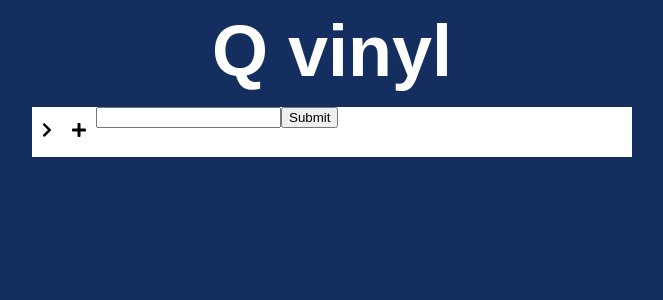
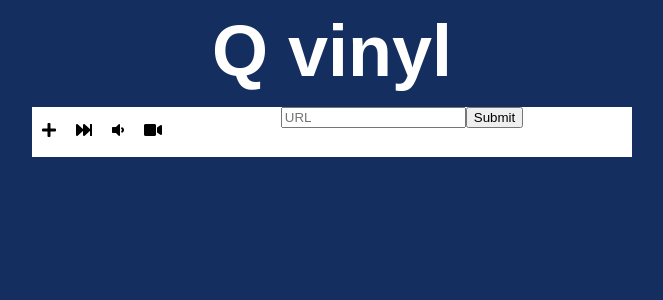
Before and after one commit to Qvinyl/Qvinyl, a React (Create React App) app: page / in a window 1280 px wide. Both pictures are taken after a click on the link 355 px from the left and 132 px from the top of the page. Shown: the top 300 px of the page, without its empty margins (308-971 px from the left). Built offline with nearby package versions, Linux system fonts and the light colour scheme.

Commit message:
cleaned up buttons and added volume control

```diff
--- a/src/Player.js
+++ b/src/Player.js
@@ -6,70 +6,133 @@ class Player extends Component {
 	constructor (props) {
 		super(props)
 		this.state = {
-			isHidden: true,
+			hiddenVideo: false,
+			hiddenAddSong: true,
+			hiddenVolume: true,
+			volume: 0.5,
 			song: 'https://www.youtube.com/watch?v=jgMfYgsRvQ8',
-			songQueue: ['https://www.youtube.com/watch?v=PQSljVL5ARA'],
+			songQueue: ['https://www.youtube.com/watch?v=onbC6N-QGPc'],
 			songBeingQueued: ''
 		}
+
+		// initialize helper functions
+		this.hideVideo = this.hideVideo.bind(this)
+		this.skipVideo = this.skipVideo.bind(this)
+
+		this.hideAddSong = this.hideAddSong.bind(this)
 		this.newSong = this.newSong.bind(this)
 		this.addSongToQueue = this.addSongToQueue.bind(this)
-		this.skipVideo = this.skipVideo.bind(this)
-		this.hideVideo = this.hideVideo.bind(this)
+
+		this.hideVolume = this.hideVolume.bind(this)
+		this.changeVolume = this.changeVolume.bind(this)
 	}
+
+	// hide playing video
 	hideVideo () {
 		this.setState({
-			isHidden: !this.state.isHidden
+			hiddenVideo: !this.state.hiddenVideo
 		})
 	}
-	newSong(event) {
-		this.setState({
-			songBeingQueued: event.target.value
-		})
-	}
-	addSongToQueue () {
-		console.log(this.state.songBeingQueued);
-		this.state.songQueue.push(this.state.songBeingQueued)
-		this.setState(
-			this.state
-		)
-	}
+
+	// skip current video
 	skipVideo () {
 		console.log(this.state.songQueue);
 		this.setState({
 			song: this.state.songQueue.shift()
 		})
 	}
+
+	// hide add song button
+	hideAddSong () {
+		this.setState({
+			hiddenAddSong: !this.state.hiddenAddSong
+		})
+	}
+
+	// locate song queue
+	newSong(event) {
+		this.setState({
+			songBeingQueued: event.target.value
+		})
+	}
+
+	// add input song to queue array
+	addSongToQueue () {
+		// console.log(this.state.songBeingQueued);
+		this.state.songQueue.push(this.state.songBeingQueued)
+		this.setState(
+			this.state
+		)
+	}
+
+	// hide volume settings
+	hideVolume () {
+		this.setState({
+			hiddenVolume: !this.state.hiddenVolume
+		})
+	}
+
+	// adjust volume according to slider
+	changeVolume (event) {
+		// console.log(this.state.volume)
+		this.setState({
+			volume: event.target.value
+		})
+	}
+
+
 	render () {
+		// initializing css style inject
 		var video = {
-			display: this.state.isHidden ? "none" : "block"
+			display: this.state.hiddenVideo ? "none" : "block"
+		};
+		var showAddSong = {
+			display: this.state.hiddenAddSong ? "none" : "block"
+		};
+		var volumeSettings = {
+			display: this.state.hiddenVolume ? "none" : "block"
 		};
 
 		return (
 			<div className="player">
 				<div className="controls">
+					<a onClick={this.hideAddSong}>
+						<i className="fa fa-plus"></i>
+					</a>
 					<a onClick={this.skipVideo}>
-						<i className="fa fa-chevron-right"></i>
+						<i className="fa fa-fast-forward"></i>
+					</a>
+					<a onClick={this.hideVolume}>
+						<i className="fa fa-volume-down"></i>
 					</a>
 					<a onClick={this.hideVideo}>
-						<i className="fa fa-plus"></i>
+						<i className="fa fa-video"></i>
 					</a>
-					<input type="text" onChange={this.newSong}/>
+
+				</div>
+
+				<div style={showAddSong}>
+					<input type="text" placeHolder="URL" onChange={this.newSong}/>
 					<button onClick={this.addSongToQueue}>
 						Submit
 					</button>
 				</div>
 
-				<div className="progress">
-					<div className="bar">
-					</div>
+				<div style={volumeSettings}>
+					<input
+						type="range"
+						min="0" max="1"
+						value={this.state.volume}
+						onInput={this.changeVolume}
+						step="0.05" />
 				</div>
 
 				<div style={video}>
 					<ReactPlayer
 						playing
-						controls
+						volume={this.state.volume}
 						url={this.state.song}
-						width='100%'
+						width="100%"
 					/>
 				</div>
 			</div>
```
